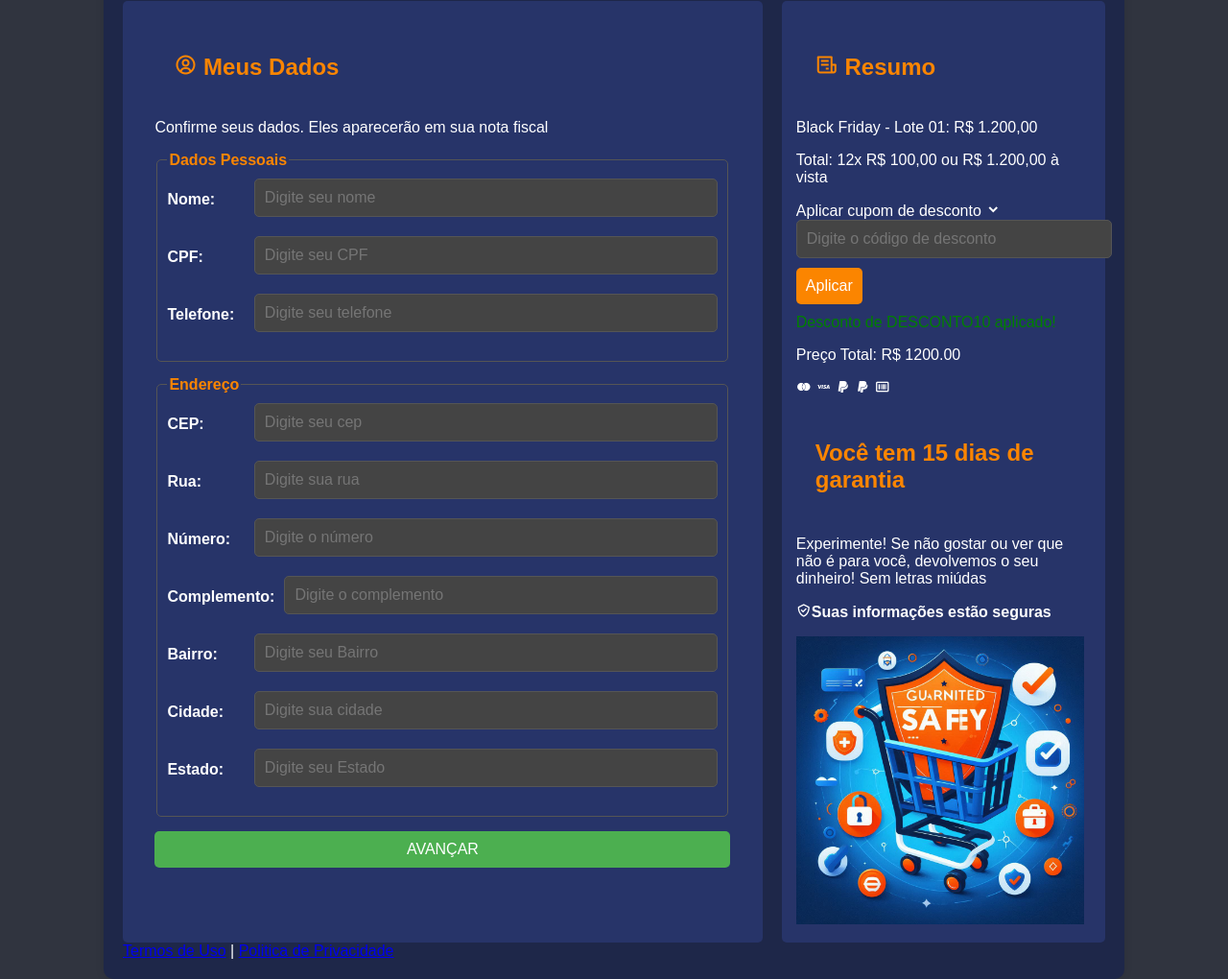
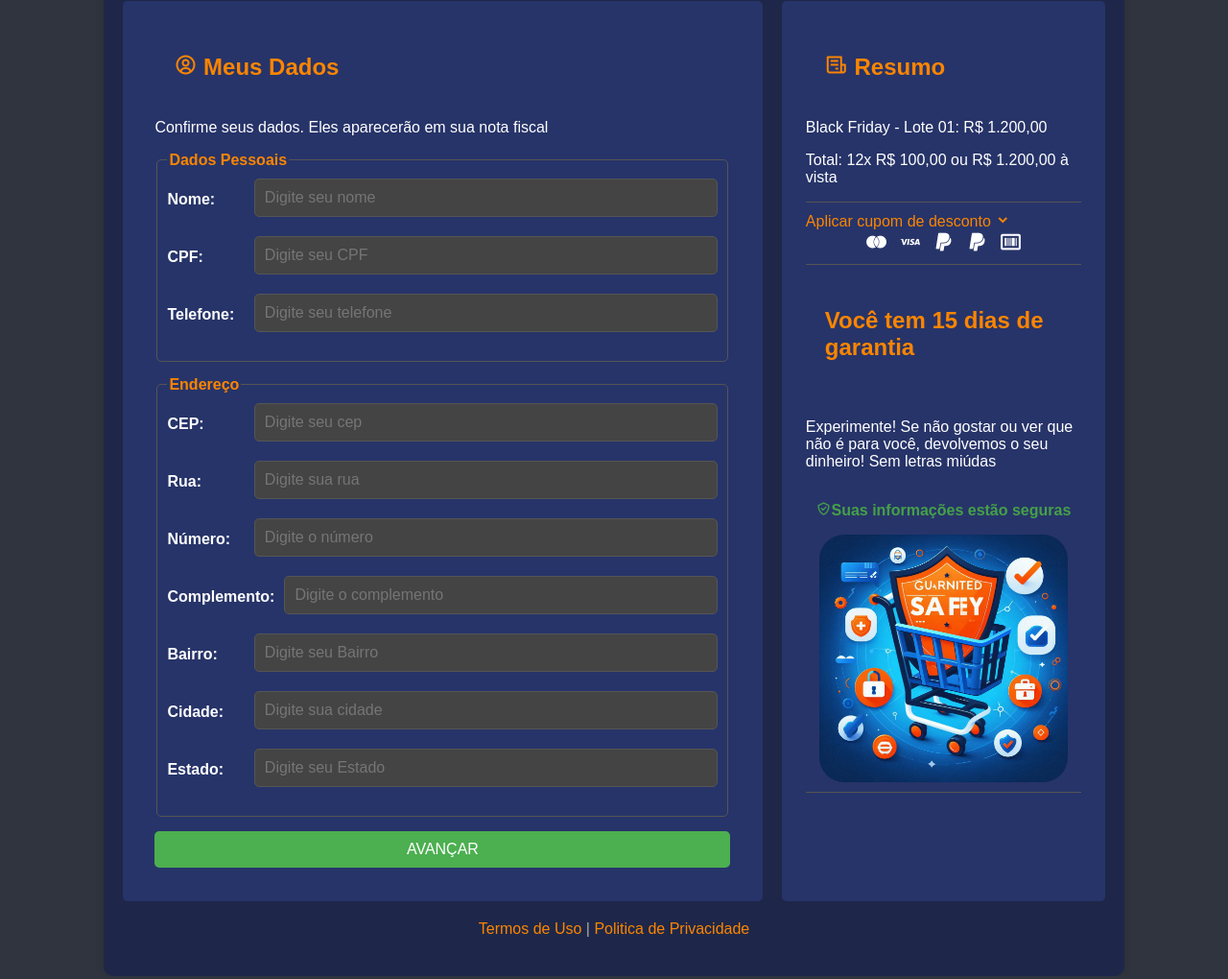
Before and after one commit to 4deraldo/hashForm, a plain HTML site: page index.html in a window 1280 px wide. Shown: the part 363-1383 px from the top of the page at 96% size. Drawn offline with nearby package versions, Linux system fonts and the light colour scheme.

Commit message:
resume style

```diff
--- a/index.html
+++ b/index.html
@@ -108,7 +108,7 @@
               <p>Experimente! Se não gostar ou ver que não é para você, devolvemos o seu dinheiro! Sem letras miúdas</p>
 
               <p class="safe"><i class="bx bx-check-shield"></i><strong>Suas informações estão seguras</strong></p>
-              <img src="safe.jpg" alt="carrinho de supermercado com logos de seguranças" width="300px">
+              <img src="safe.jpg" alt="carrinho de supermercado com logos de seguranças" class="safeImage">
             </div>
           </div>
         </div>
--- a/style.css
+++ b/style.css
@@ -16,6 +16,7 @@
 body {
   font-family: Arial, sans-serif;
   background-color: var(--background);
+  box-sizing: border-box;
   margin: 0;
   padding: 0;
   color: var(--white);
@@ -60,6 +61,13 @@ h3 {
   color: var(--text-realce);
   font-size: 1.5rem;
   padding: 20px;
+}
+button {
+  padding: 10px;
+  border: none;
+  border-radius: 5px;
+  cursor: pointer;
+  font-size: 1em;
 }
 
 /* Formulario */
@@ -113,14 +121,6 @@ input:focus {
   outline: none;
 }
 
-button {
-  padding: 10px;
-  border: none;
-  border-radius: 5px;
-  cursor: pointer;
-  font-size: 1em;
-}
-
 #avancarBtn {
   background-color: var(--button-background);
   color: var(--white);
@@ -133,6 +133,31 @@ button {
 }
 
 /* Resumo */
+.resumo {
+  padding: 0px 10px;
+}
+
+.applyDescont {
+  border-top: 1px solid var(--input-border);
+  padding-top: 10px;
+  margin-top: 10px;
+}
+.applyDescontHeader {
+  display: flex;
+  justify-content: space-between;
+  text-align: center;
+  cursor: pointer;
+  color: var(--text-realce);
+}
+.applyDescontBody {
+  display: none;
+  margin-top: 10px;
+}
+.applyDescontBody input {
+  width: 90%;
+  margin-right: 5px;
+}
+
 #aplicarBtn {
   background-color: var(--text-realce);
   color: var(--white);
@@ -141,5 +166,49 @@ button {
   background-color: var(--focus);
 }
 
-.applyDescont {
+.icons {
+  display: flex;
+  flex-flow: row;
+  justify-content: center;
+  gap: 10px;
+  margin-bottom: 10px;
 }
+
+.icons i {
+  font-size: 25px;
+}
+
+.garantiaBox {
+  display: flex;
+  flex-flow: column;
+  align-items: center;
+  border-top: 1px solid var(--input-border);
+  border-bottom: 1px solid var(--input-border);
+}
+
+.safe {
+  color: var(--safe);
+}
+
+.safeImage {
+  max-width: 90%;
+  border-radius: 10%;
+  margin-bottom: 10px;
+}
+
+/* footer */
+
+footer {
+  margin: 10px auto;
+  padding: 10px;
+  text-align: center;
+  color: var(--text);
+
+  & a {
+    color: var(--text-realce);
+    text-decoration: none;
+  }
+  & a:hover {
+    text-decoration: underline;
+  }
+}
```
